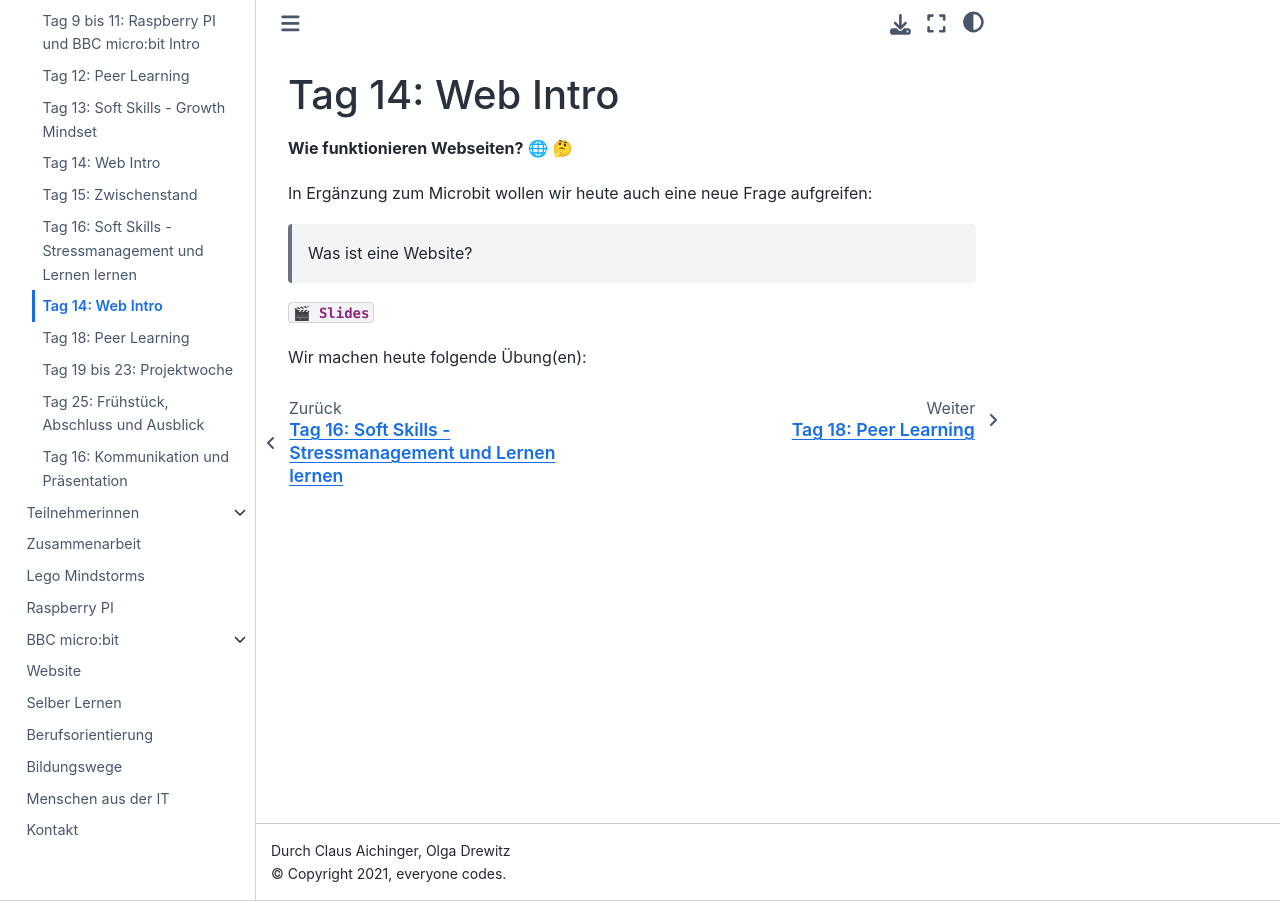
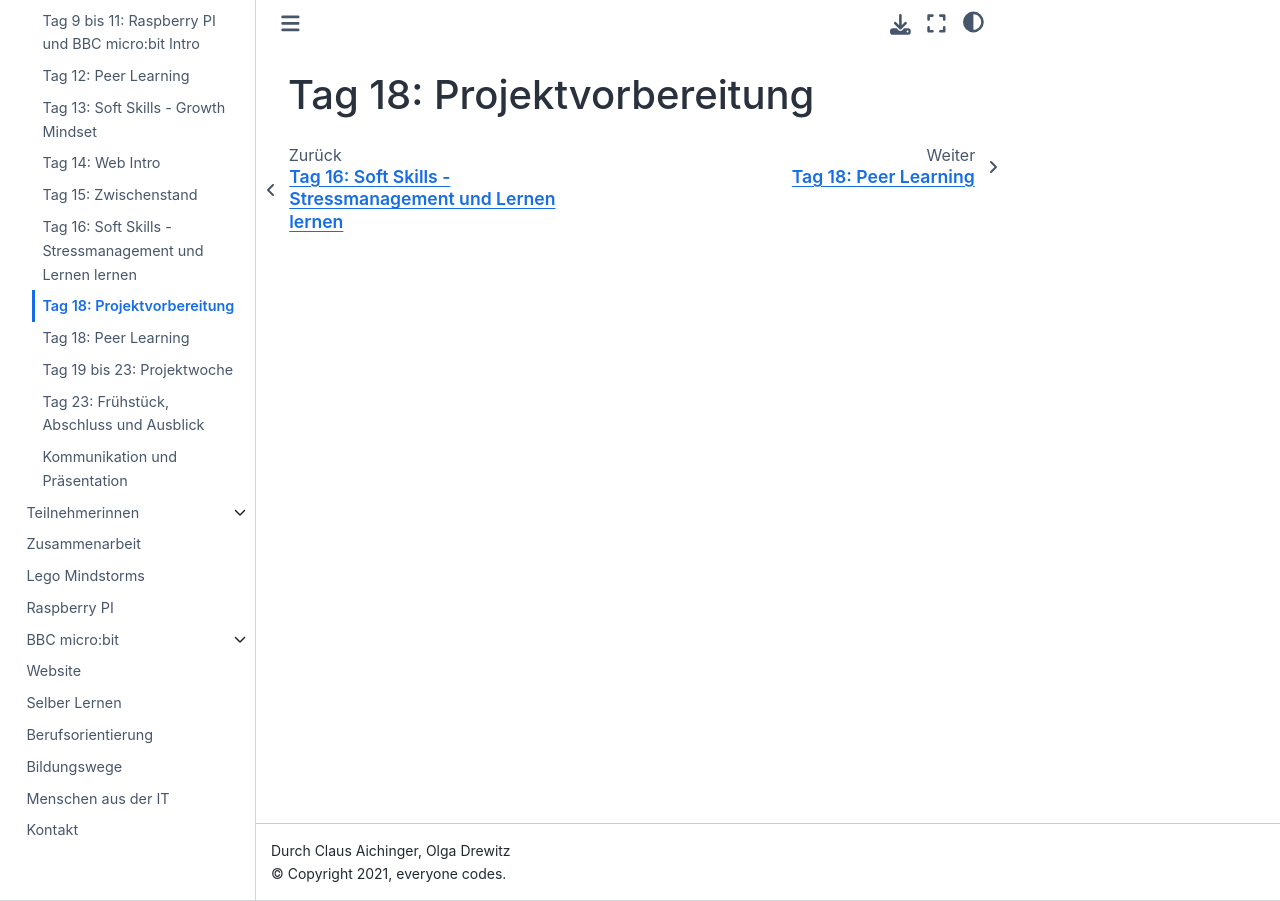
Before and after one commit to ec-mentors/IT-ist-das-was-fuer-mich-i03, a Sphinx documentation site: the page built from source/course/day_17_project_prep/index.md, in a window 1280 px wide. Built offline with Sphinx 7.4.7 and the Sphinx Book theme 1.1.4, drawn with Linux system fonts in a browser that asks for light colours.

Commit message:
Fix headings

```diff
--- a/source/course/day_17_project_prep/index.md
+++ b/source/course/day_17_project_prep/index.md
@@ -1,12 +1 @@
-# Tag 14: Web Intro
-
-**Wie funktionieren Webseiten?** 🌐 🤔
-
-In Ergänzung zum Microbit wollen wir heute auch eine
-neue Frage aufgreifen:
-
-> Was ist eine Website?
-
-{download}`🎬 Slides <./slides.pdf>`
-
-Wir machen heute folgende Übung(en):
+# Tag 18: Projektvorbereitung
--- a/source/course/day_23_finale/index.md
+++ b/source/course/day_23_finale/index.md
@@ -2,7 +2,7 @@
 substitutions:
   feedback_link: '[Feedback](https://docs.google.com/forms/d/e/1FAIpQLSfQznmMspwBTtrHH5sxFycuvxenWmQvpKdP-7QF80IIHwZZpw/viewform?usp=sf_link)'
 ---
-# Tag 25: Frühstück, Abschluss und Ausblick
+# Tag 23: Frühstück, Abschluss und Ausblick
 
 **Auf zu neuen Ufern!** ☕ 🥐 🚀
 
--- a/source/course/day_xx_soft_skills_communication_and_presentation/index.md
+++ b/source/course/day_xx_soft_skills_communication_and_presentation/index.md
@@ -1,4 +1,4 @@
-# Tag 16: Kommunikation und Präsentation
+# Kommunikation und Präsentation
 
 **Soft Skills!** 🤝
 
```
